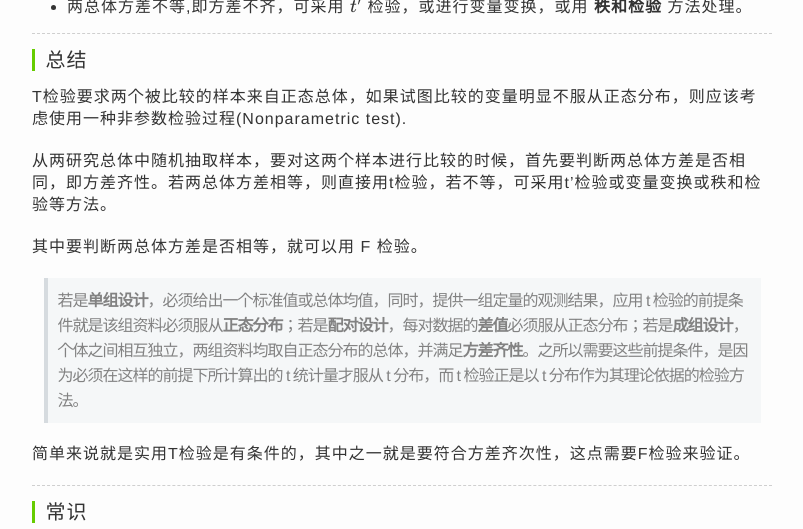
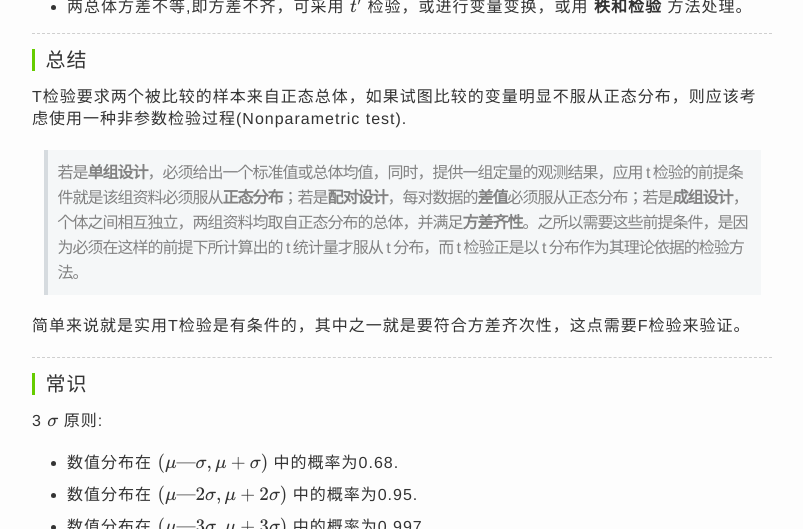
Before and after one commit to charleshm/charleshm.github.io, a Jekyll site: the page built from _posts/2016-03-23-Hypothesis-Testing.md, in a window 1280 px wide and 900 px high, scrolled down 4191 px, cut to the strip 108-637 px from the top of the window. Shown: the whole strip, without its empty margins (238-1041 px from the left). Built offline with Jekyll 4.4.1, drawn with Linux system fonts in a browser that asks for light colours; some web fonts are replaced; formulas are drawn with MathJax 3; comment, search, counter and statistics services are not loaded.

Commit message:
Hypothesis Test

```diff
--- a/_posts/2016-03-23-Hypothesis-Testing.md
+++ b/_posts/2016-03-23-Hypothesis-Testing.md
@@ -107,10 +107,6 @@ S_c &= \sqrt{ \frac{(n_1-1)S_1^2+(n_2-1)S_2^2}{n_1+n_2-2}  } \qquad  \text{合
 #### 总结
 T检验要求两个被比较的样本来自正态总体，如果试图比较的变量明显不服从正态分布，则应该考虑使用一种非参数检验过程(Nonparametric test).
 
-从两研究总体中随机抽取样本，要对这两个样本进行比较的时候，首先要判断两总体方差是否相同，即方差齐性。若两总体方差相等，则直接用t检验，若不等，可采用t'检验或变量变换或秩和检验等方法。
-
-其中要判断两总体方差是否相等，就可以用 F 检验。
-
 > 若是**单组设计**，必须给出一个标准值或总体均值，同时，提供一组定量的观测结果，应用 t 检验的前提条件就是该组资料必须服从**正态分布**；若是**配对设计**，每对数据的**差值**必须服从正态分布；若是**成组设计**，个体之间相互独立，两组资料均取自正态分布的总体，并满足**方差齐性**。之所以需要这些前提条件，是因为必须在这样的前提下所计算出的 t 统计量才服从 t 分布，而 t 检验正是以 t 分布作为其理论依据的检验方法。
 
 简单来说就是实用T检验是有条件的，其中之一就是要符合方差齐次性，这点需要F检验来验证。
```
